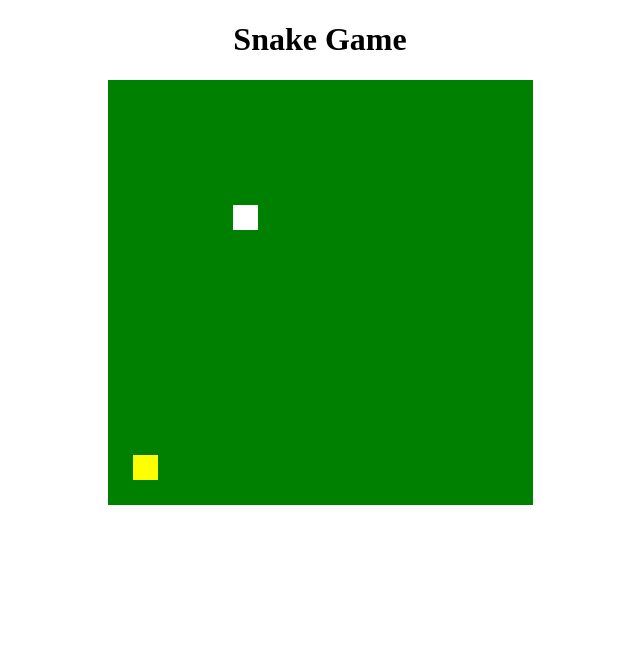
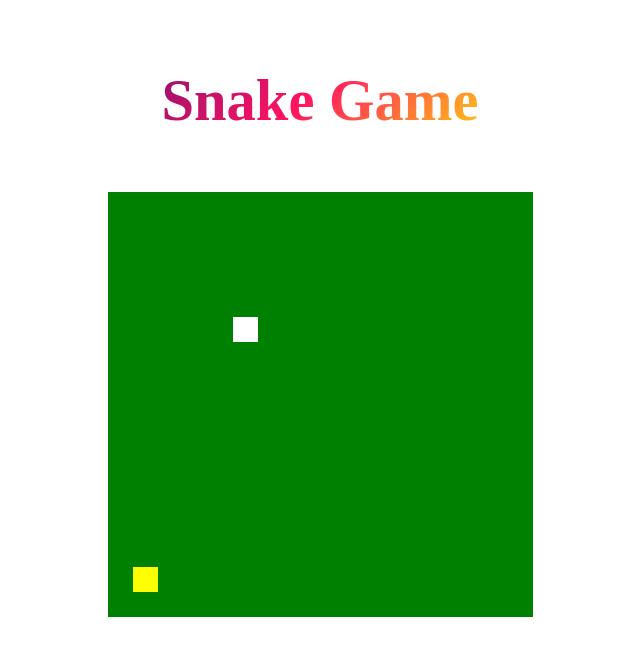
Before and after one commit to panditsamik/Snake-Game, a plain HTML site: page index.html in a window 1280 px wide. Shown: the whole page, without its empty margins (320-960 px from the left). Drawn offline with Linux system fonts and the light colour scheme.

Commit message:
Animated the Title

```diff
--- a/index.html
+++ b/index.html
@@ -9,10 +9,13 @@
   </head>
 
   <body>
-    <h1>
-      Snake Game
+
+      <div class="animate-charcter">
+        <h3 > Snake Game</h3>
+      </div>
+
       <div class="geeks"></div>
-    </h1>
+
     <canvas id="board"></canvas>
     <script src="script.js"></script>
   </body>
--- a/style.css
+++ b/style.css
@@ -1,9 +1,37 @@
 /* Write CSS Here */
 body {
   text-align: center;
+
 }
 .geeks {
   font-size: 40px;
   font-weight: bold;
   color: green;
 }
+.animate-charcter
+{
+  background-image: linear-gradient(
+    -225deg,
+    #231557 0%,
+    #44107a 29%,
+    #ff1361 67%,
+    #fff800 100%
+  );
+  background-size: auto auto;
+  background-clip: border-box;
+  background-size: 200% auto;
+  color: #fff;
+  background-clip: text;
+  /* text-fill-color: transparent; */
+  -webkit-background-clip: text;
+  -webkit-text-fill-color: transparent;
+  animation: textclip 2s linear infinite;
+  display: inline-block;
+      font-size: 50px;
+}
+
+@keyframes textclip {
+  to {
+    background-position: 200% center;
+  }
+}
```
